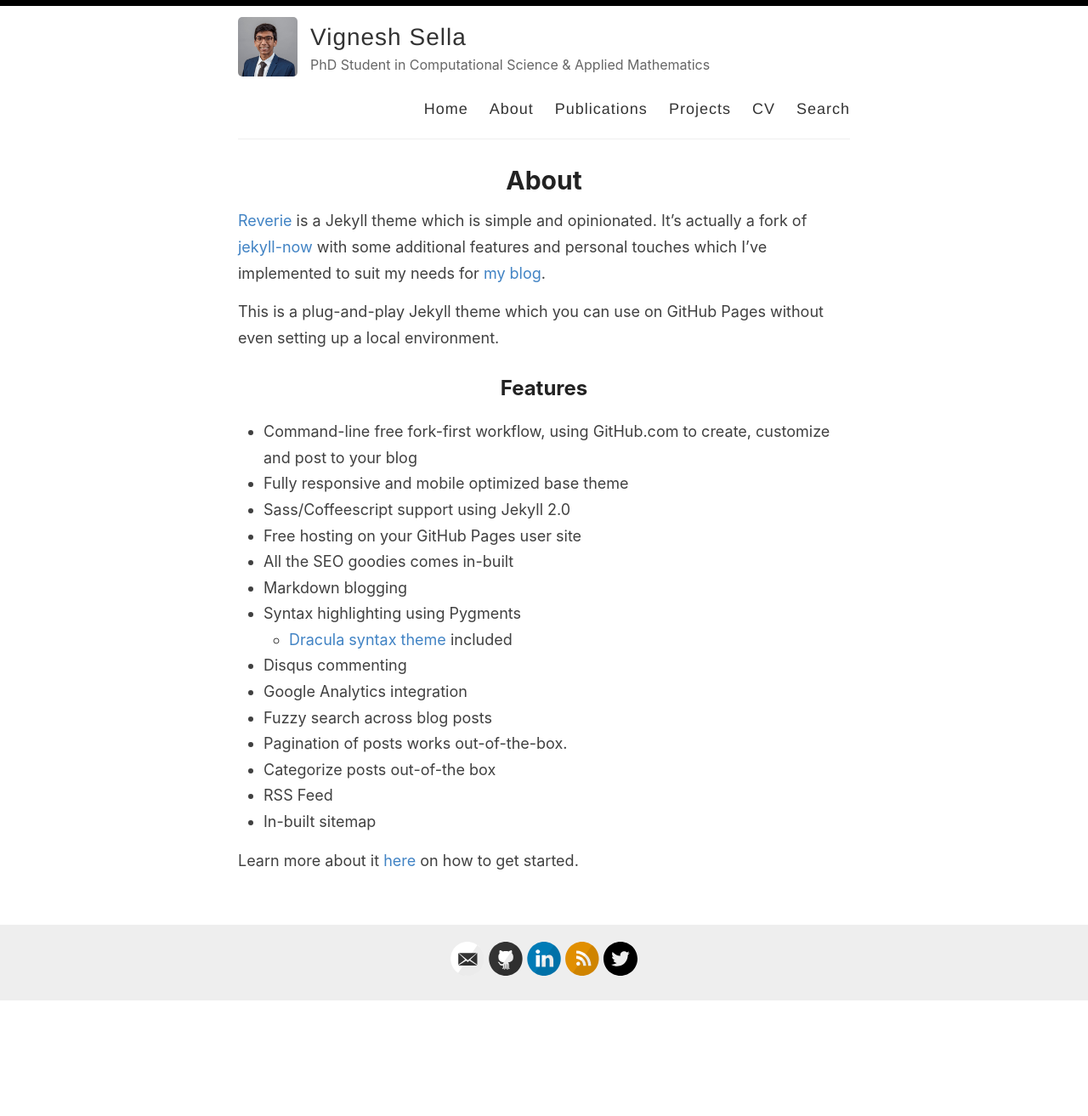
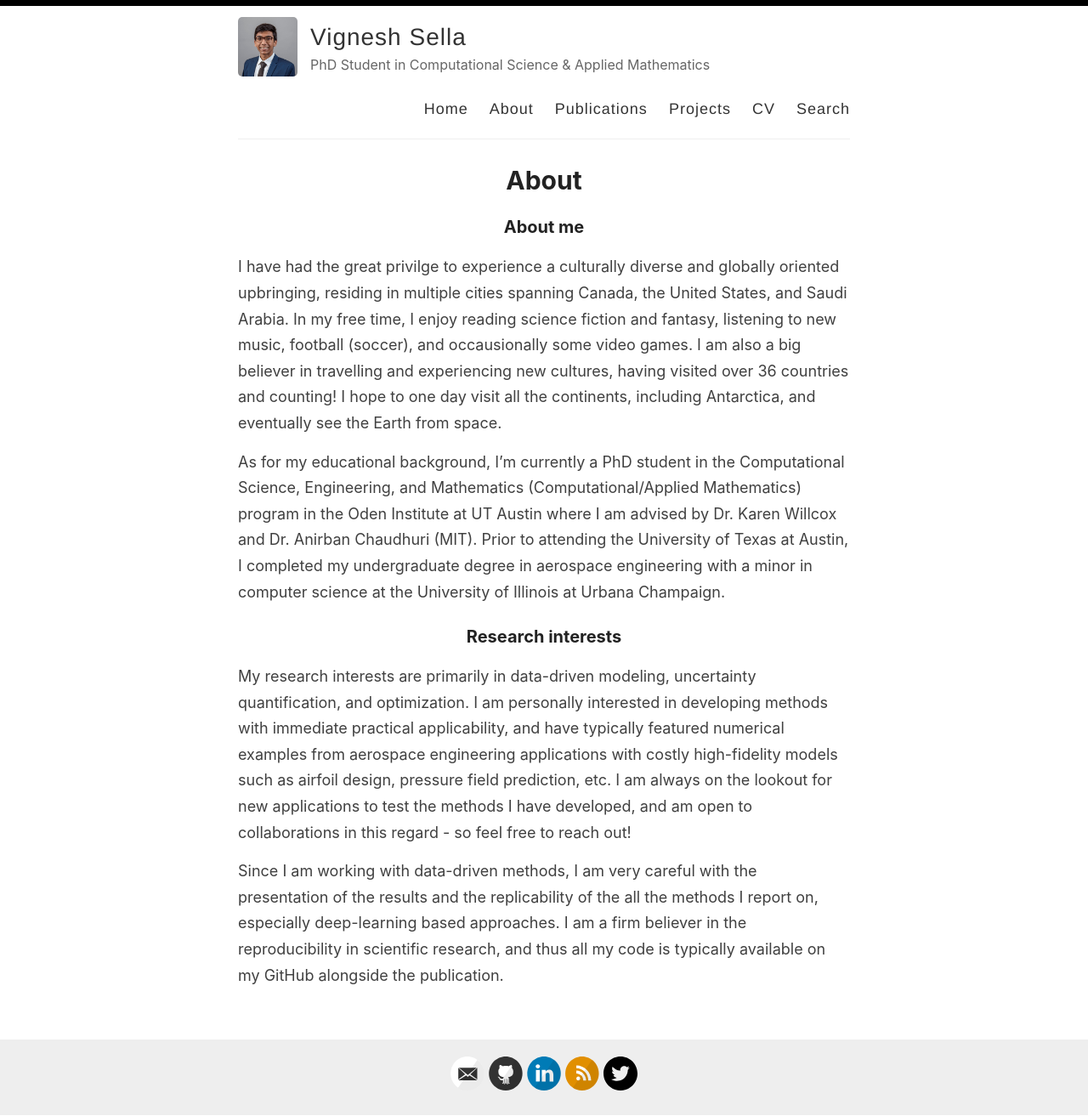
Before and after one commit to VigneshSella/vigneshsella.github.io, a Jekyll site: the page built from _pages/about.md, in a window 1280 px wide. Shown: the whole page at 85% size. Built offline with Jekyll 4.4.1, drawn with Linux system fonts in a browser that asks for light colours; before the commit the page ends 1178 px from its top, so only the background shows below that.

Commit message:
project upload, about changes

```diff
--- a/_pages/about.md
+++ b/_pages/about.md
@@ -4,26 +4,13 @@ title: About
 permalink: /about/
 ---
 
-[Reverie](https://github.com/amitmerchant1990/reverie) is a Jekyll theme which is simple and opinionated. It's actually a fork of [jekyll-now](https://github.com/barryclark/jekyll-now) with some additional features and personal touches which I've implemented to suit my needs for [my blog](https://www.amitmerchant.com).
 
-This is a plug-and-play Jekyll theme which you can use on GitHub Pages without even setting up a local environment.
+### About me
+I have had the great privilge to experience a culturally diverse and globally oriented upbringing, residing in multiple cities spanning Canada, the United States, and Saudi Arabia. In my free time, I enjoy reading science fiction and fantasy, listening to new music, football (soccer), and occausionally some video games. I am also a big believer in travelling and experiencing new cultures, having visited over 36 countries and counting! I hope to one day visit all the continents, including Antarctica, and eventually see the Earth from space.
 
-## Features
+As for my educational background, I'm currently a PhD student in the Computational Science, Engineering, and Mathematics (Computational/Applied Mathematics) program in the Oden Institute at UT Austin where I am advised by Dr. Karen Willcox and Dr. Anirban Chaudhuri (MIT). Prior to attending the University of Texas at Austin, I completed my undergraduate degree in aerospace engineering with a minor in computer science at the University of Illinois at Urbana Champaign.
 
-- Command-line free fork-first workflow, using GitHub.com to create, customize and post to your blog
-- Fully responsive and mobile optimized base theme
-- Sass/Coffeescript support using Jekyll 2.0
-- Free hosting on your GitHub Pages user site
-- All the SEO goodies comes in-built
-- Markdown blogging
-- Syntax highlighting using Pygments
-    - [Dracula syntax theme](https://draculatheme.com/) included
-- Disqus commenting
-- Google Analytics integration
-- Fuzzy search across blog posts
-- Pagination of posts works out-of-the-box.
-- Categorize posts out-of-the box
-- RSS Feed
-- In-built sitemap
+### Research interests
+My research interests are primarily in data-driven modeling, uncertainty quantification, and optimization. I am personally interested in developing methods with immediate practical applicability, and have typically featured numerical examples from aerospace engineering applications with costly high-fidelity models such as airfoil design, pressure field prediction, etc. I am always on the lookout for new applications to test the methods I have developed, and am open to collaborations in this regard - so feel free to reach out!
 
-Learn more about it [here](https://github.com/amitmerchant1990/reverie) on how to get started.
+Since I am working with data-driven methods, I am very careful with the presentation of the results and the replicability of the all the methods I report on, especially deep-learning based approaches. I am a firm believer in the reproducibility in scientific research, and thus all my code is typically available on my GitHub alongside the publication.
```
Also changed, not shown: _pages/CV.md (+0 -2 lines), _pages/search.md (+1 -1 lines), _posts/2019-7-27-super-long-article.md (deleted, +0 -11 lines), _posts/2019-7-27-this-post-demonstrates-post-content-styles.md (deleted, +0 -95 lines), _posts/2019-7-28-super-short-article.md (deleted, +0 -7 lines), _posts/2021-05-01-control-and-optimization.md (added, +18 -0 lines), index.html (+0 -9 lines), images/hill_climbing.png (added), images/quadcopter.gif (added), 1 other file.
